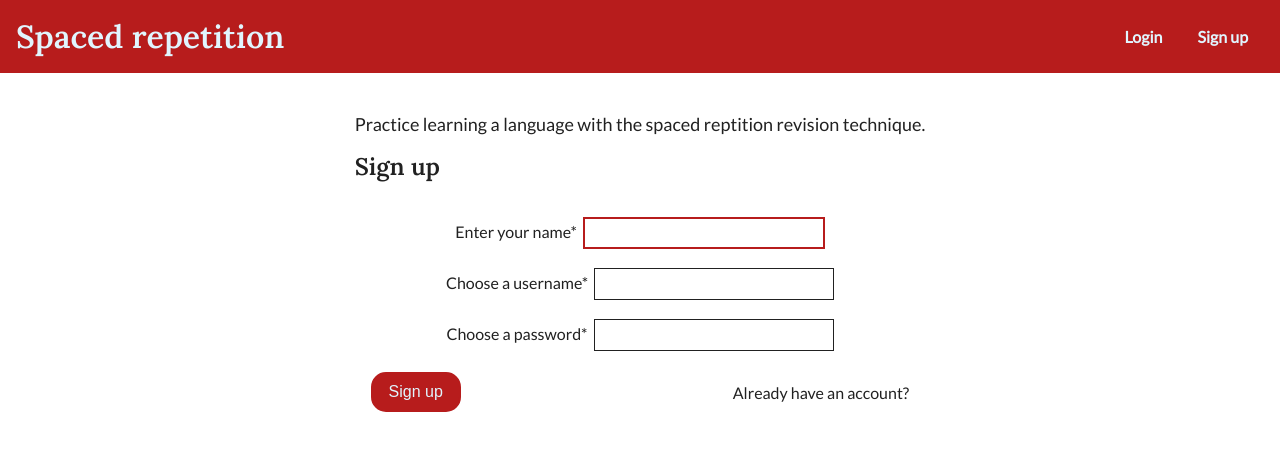
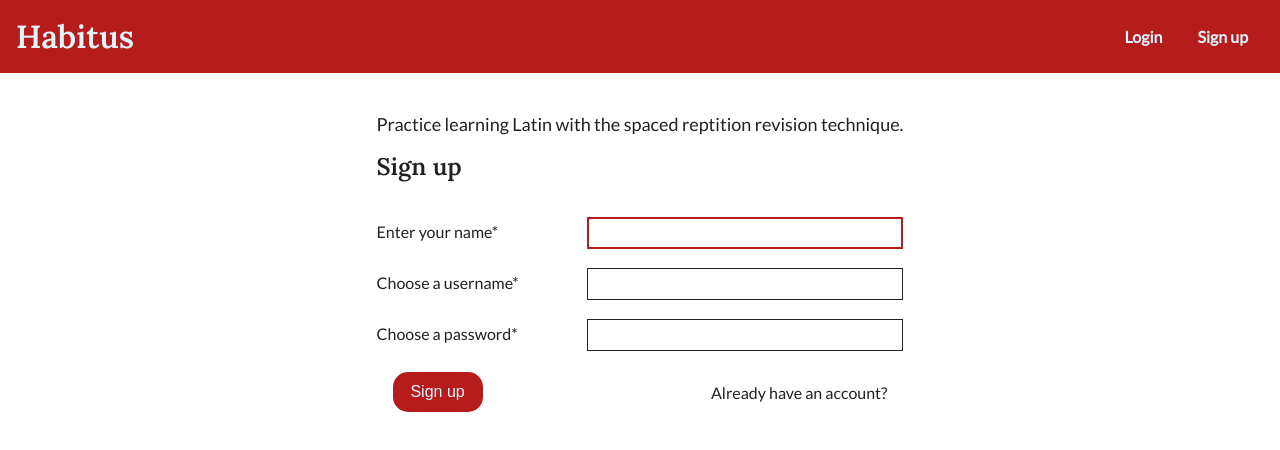
Before and after one commit to rachelrly/spaced-repetition-client, a React (Create React App) app: page /register in a window 1280 px wide. Shown: the top 450 px of the page. Built offline with nearby package versions, Linux system fonts and the light colour scheme.

Commit message:
fixed width on labels

```diff
--- a/src/components/Button/Button.js
+++ b/src/components/Button/Button.js
@@ -1,6 +1,5 @@
 import React from 'react'
 import cx from 'classnames'
-import './Button.css'
 
 const Button = React.forwardRef(({ className, ...props }, ref) => {
   return (
--- a/src/components/Header/Header.js
+++ b/src/components/Header/Header.js
@@ -42,7 +42,7 @@ class Header extends Component {
       <header>
         <h1>
           <Link to='/'>
-            Spaced repetition
+            Habitus
           </Link>
         </h1>
         {TokenService.hasAuthToken()
--- a/src/css/styles.css
+++ b/src/css/styles.css
@@ -102,6 +102,7 @@ nav >*{
 form{
     display: flex;
     height: 100%;
+    width: 100%;
     flex-direction: column;
     justify-content: center;
     align-items: center;
@@ -109,6 +110,7 @@ form{
 }
 
 form div{
+    width:100%;
     padding-bottom: var(--spacer-sm);
     display: flex;
     justify-content: space-between;
@@ -117,7 +119,7 @@ form div{
 
 input, textarea{
     flex: 2;
-    width: inherit;
+    width: 100%;
     height: 2rem;
     padding: 3px;
     margin-top: 3px;
@@ -127,7 +129,7 @@ input, textarea{
 }
 
 label{
-    padding-right:6px;
+    width: 40%;
 }
 input:focus, textarea:focus{
     border: 2px solid var(--colors-accent);
--- a/src/routes/RegistrationRoute/RegistrationRoute.js
+++ b/src/routes/RegistrationRoute/RegistrationRoute.js
@@ -4,7 +4,7 @@ import RegistrationForm from '../../components/RegistrationForm/RegistrationForm
 class RegistrationRoute extends Component {
   static defaultProps = {
     history: {
-      push: () => {},
+      push: () => { },
     },
   }
 
@@ -17,7 +17,7 @@ class RegistrationRoute extends Component {
     return (
       <section>
         <p>
-          Practice learning a language with the spaced reptition revision technique.
+          Practice learning Latin with the spaced reptition revision technique.
         </p>
         <h2>Sign up</h2>
         <RegistrationForm
```
Also changed, not shown: src/components/Button/Button.css (deleted).
